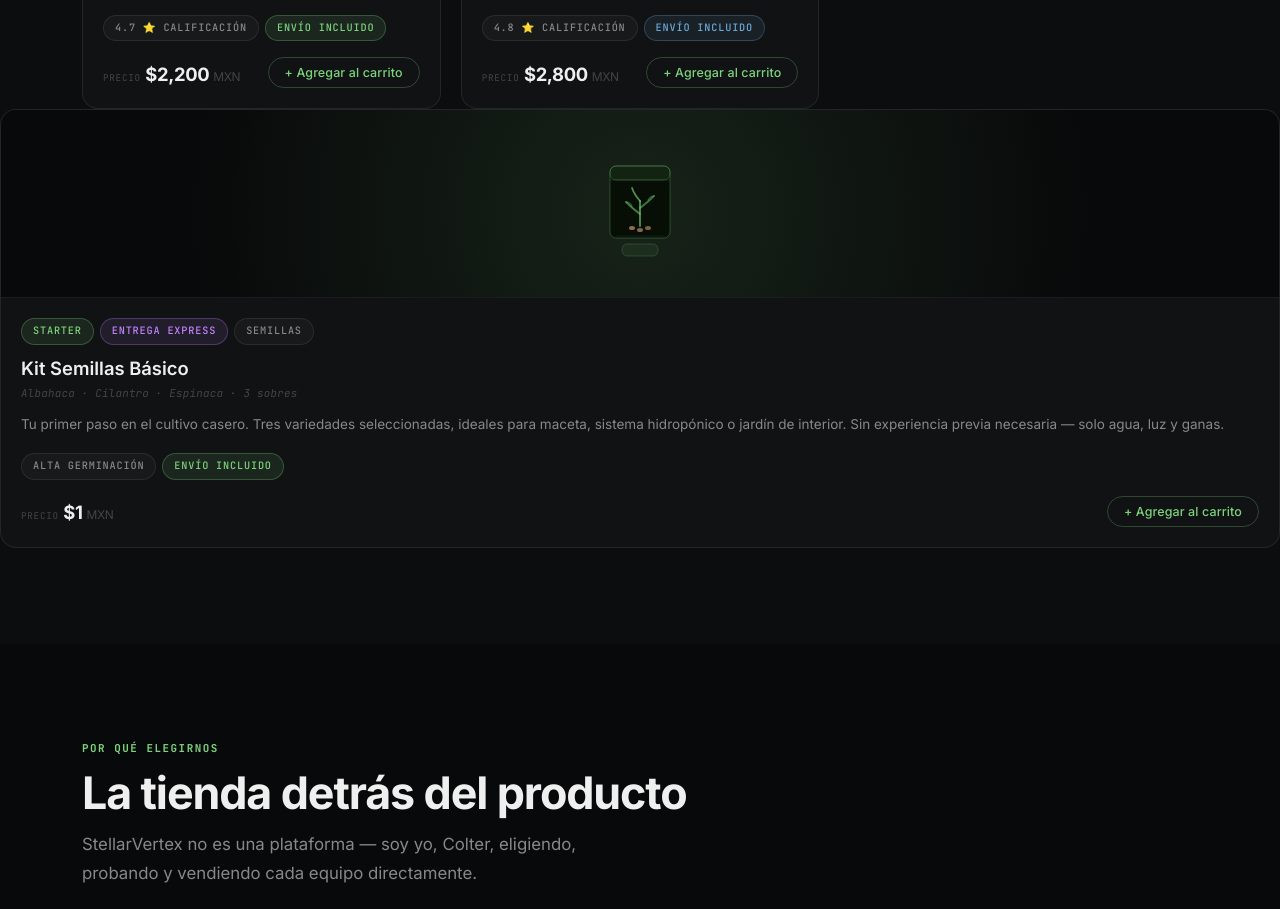
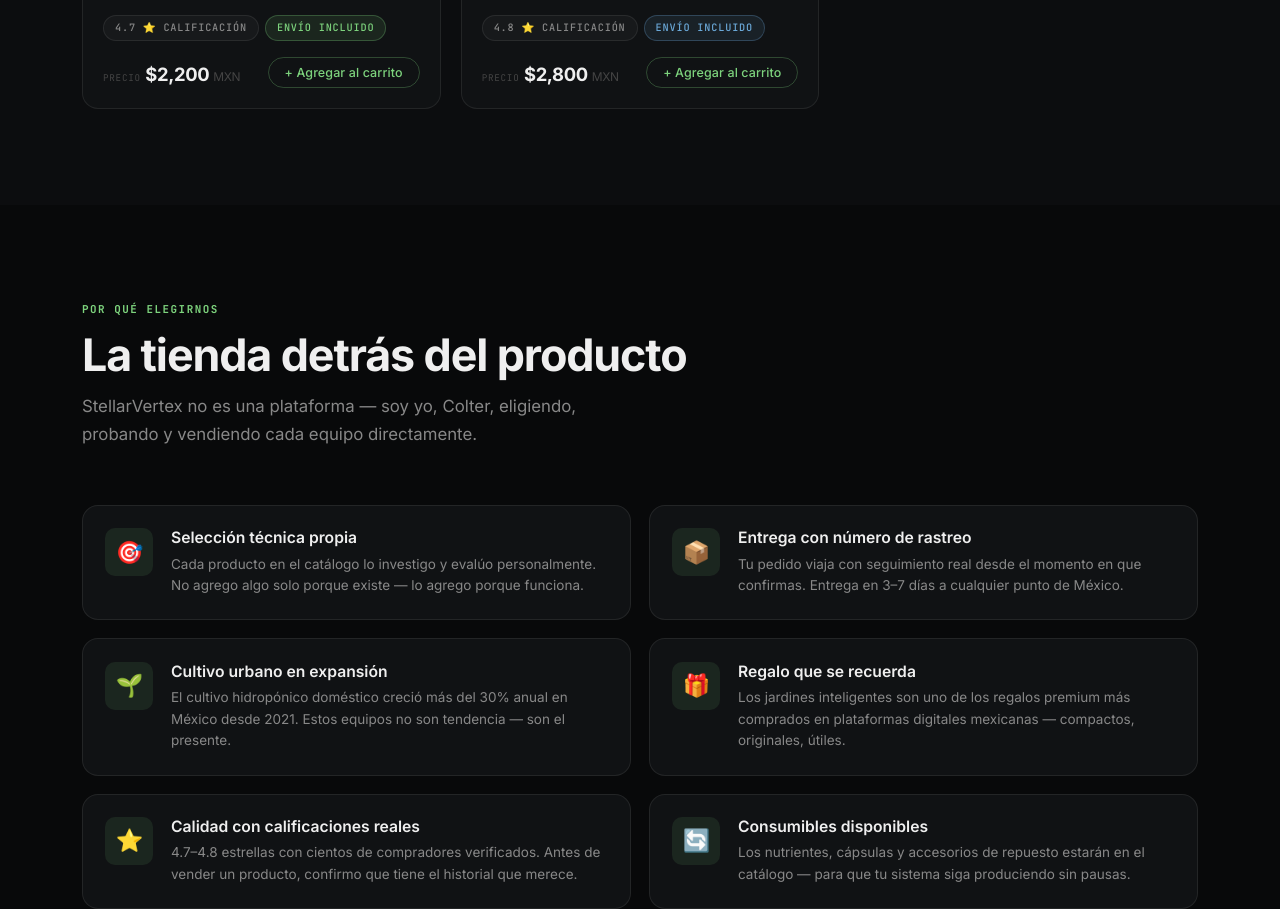
Before and after one commit to StellarVertexOfficial/Stellar, a website: page led_hidroponia.html in a window 1280 px wide. Shown: the part 2708-3617 px from the top of the page. Drawn offline with Linux system fonts and the light colour scheme.

```diff
--- a/led_hidroponia.html
+++ b/led_hidroponia.html
@@ -447,79 +447,11 @@
                 data-product-detail="9 cápsulas · LED 15W · Temporizador automático"
                 data-product-icon="🌿">
                 + Agregar al carrito
-    </svg>
-  </div>
-      </button>
-    </div>
-  </div>
-</div>
               </button>
             </div>
           </div>
         </div>
-<!-- ── PRODUCTO TEST: Kit Semillas Básico ── -->
-<div class="prod-card reveal d3"
-  data-product-id="kit-semillas-test"
-  data-product-name="Kit Semillas Básico"
-  data-product-price="1"
-  data-product-detail="Albahaca · Cilantro · Espinaca · 3 sobres"
-  data-product-icon="🌱">
-  <div class="prod-visual">
-    <div class="prod-visual__glow" style="background:radial-gradient(circle at 50% 55%,rgba(125,211,125,0.18),transparent 70%);opacity:0.7;"></div>
-    <svg viewBox="0 0 88 116" fill="none" xmlns="http://www.w3.org/2000/svg">
-      <!-- Sobre principal -->
-      <rect x="14" y="20" width="60" height="72" rx="6" fill="#060E06" stroke="rgba(125,211,125,0.28)" stroke-width="1"/>
-      <!-- Sellado superior -->
-      <rect x="14" y="20" width="60" height="14" rx="6" fill="rgba(125,211,125,0.10)" stroke="rgba(125,211,125,0.30)" stroke-width="0.8"/>
-      <line x1="14" y1="34" x2="74" y2="34" stroke="rgba(125,211,125,0.18)" stroke-width="0.8"/>
-      <!-- Ícono planta central -->
-      <line x1="44" y1="80" x2="44" y2="55" stroke="rgba(125,211,125,0.60)" stroke-width="2" stroke-linecap="round"/>
-      <path d="M44 68 Q36 62 30 56" stroke="rgba(125,211,125,0.55)" stroke-width="1.8" fill="none" stroke-linecap="round"/>
-      <path d="M30 56 Q34 56 36 60" stroke="rgba(125,211,125,0.40)" stroke-width="1.2" fill="none" stroke-linecap="round"/>
-      <path d="M44 62 Q52 56 58 50" stroke="rgba(125,211,125,0.50)" stroke-width="1.8" fill="none" stroke-linecap="round"/>
-      <path d="M58 50 Q54 50 52 54" stroke="rgba(125,211,125,0.38)" stroke-width="1.2" fill="none" stroke-linecap="round"/>
-      <path d="M44 55 Q38 48 36 42" stroke="rgba(125,211,125,0.65)" stroke-width="1.8" fill="none" stroke-linecap="round"/>
-      <!-- Semillas en la base -->
-      <ellipse cx="36" cy="82" rx="3" ry="2" fill="rgba(199,149,109,0.70)"/>
-      <ellipse cx="44" cy="84" rx="3" ry="2" fill="rgba(199,149,109,0.65)"/>
-      <ellipse cx="52" cy="82" rx="3" ry="2" fill="rgba(199,149,109,0.60)"/>
-      <!-- Líneas decorativas laterales -->
-      <line x1="20" y1="90" x2="68" y2="90" stroke="rgba(125,211,125,0.10)" stroke-width="0.8"/>
-      <!-- Label precio abajo -->
-      <rect x="26" y="98" width="36" height="12" rx="5" fill="rgba(125,211,125,0.07)" stroke="rgba(125,211,125,0.25)" stroke-width="0.8"/>
-    </svg>
-  </div>
 
-  <div class="prod-body">
-    <div class="prod-tags">
-      <span class="badge badge--accent">Starter</span>
-      <span class="badge badge--rare">Entrega Express</span>
-      <span class="badge">Semillas</span>
-    </div>
-    <h3 class="prod-name">Kit Semillas Básico</h3>
-    <p class="prod-latin">Albahaca · Cilantro · Espinaca · 3 sobres</p>
-    <p class="prod-desc">Tu primer paso en el cultivo casero. Tres variedades seleccionadas, ideales para maceta, sistema hidropónico o jardín de interior. Sin experiencia previa necesaria — solo agua, luz y ganas.</p>
-    <div style="display:flex;gap:6px;flex-wrap:wrap;margin-bottom:1rem;">
-      <span class="badge">Alta germinación</span>
-      <span class="badge badge--accent">Envío incluido</span>
-    </div>
-    <div class="prod-footer">
-      <div class="prod-price">
-        <span class="prod-price__lbl">Precio</span>
-        <span class="prod-price__val">$1 <span style="font-size:0.75rem;color:var(--text-muted);">MXN</span></span>
-      </div>
-      <button
-        class="btn btn--outline btn--sm btn-add-cart"
-        data-product-id="kit-semillas-test"
-        data-product-name="Kit Semillas Básico"
-        data-product-price="1"
-        data-product-detail="Albahaca · Cilantro · Espinaca · 3 sobres"
-        data-product-icon="🌱">
-        + Agregar al carrito
-      </button>
-    </div>
-  </div>
-</div>
       </div>
     </div>
   </section>
```
